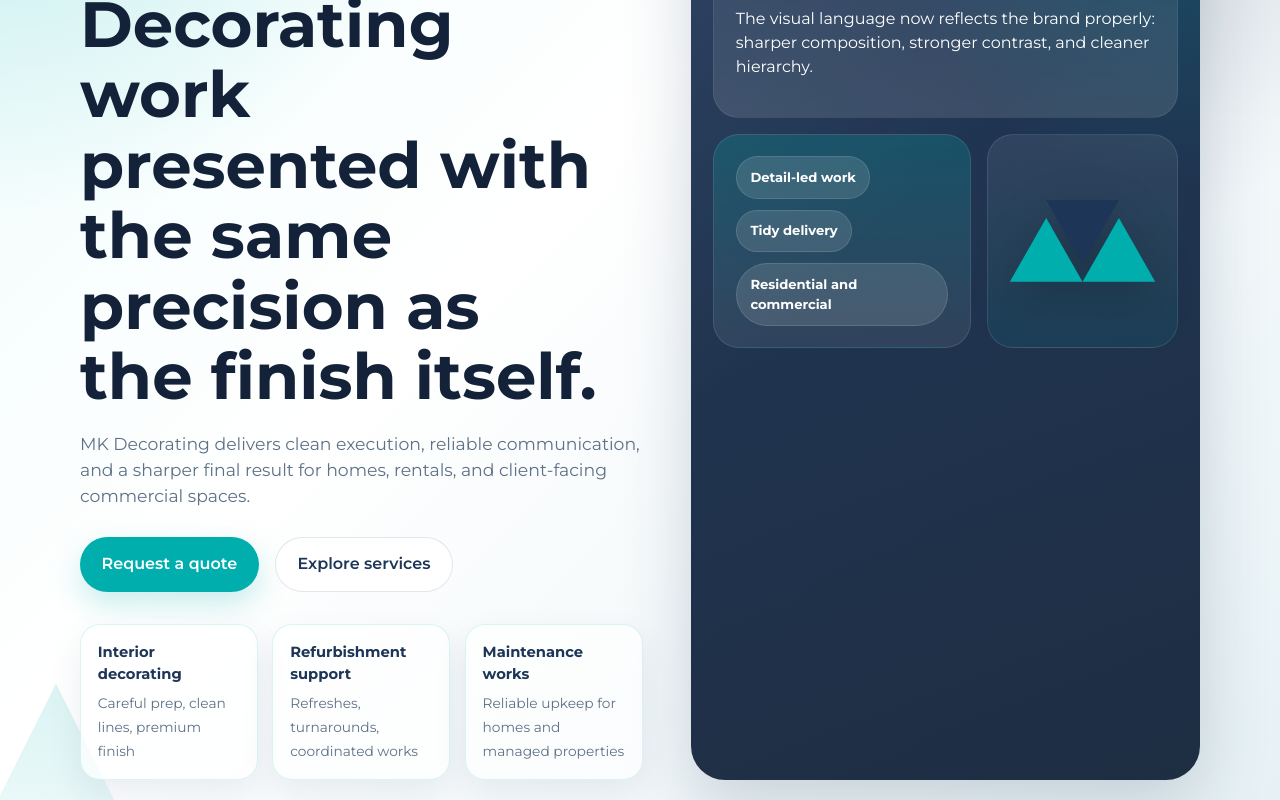
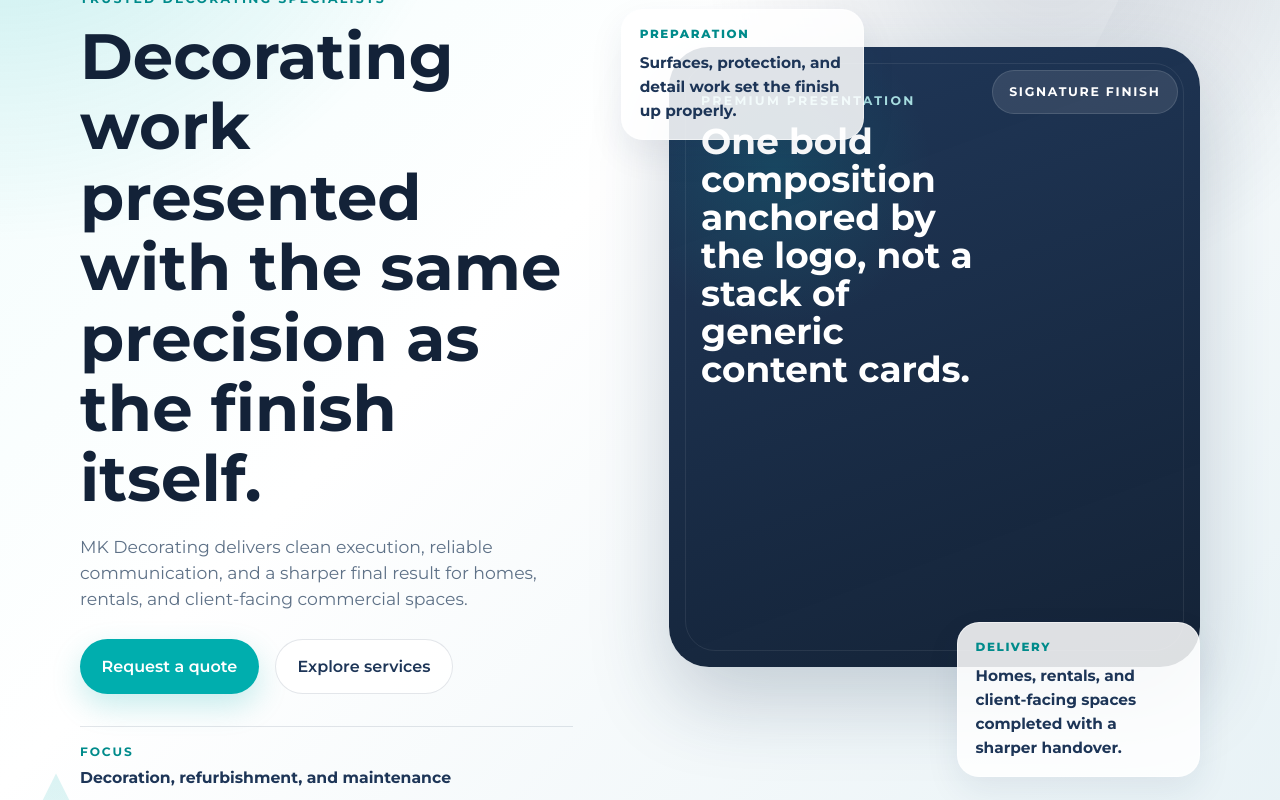
Before and after one commit to issakheirallah/mkd-website, a React (Vite) app in the folder mk-decorating-website/: page / in a window 1280 px wide. Shown: the part 320-1120 px from the top of the page. Built offline with nearby package versions, Linux system fonts and the light colour scheme.

Commit message:
Site Update

```diff
--- a/mk-decorating-website/src/components/Navbar.jsx
+++ b/mk-decorating-website/src/components/Navbar.jsx
@@ -1,11 +1,18 @@
 import { Link, NavLink } from 'react-router-dom'
+import { useState } from 'react'
 import LogoMark from './LogoMark'
 
 export default function Navbar() {
+  const [isOpen, setIsOpen] = useState(false)
+
+  function closeMenu() {
+    setIsOpen(false)
+  }
+
   return (
     <header className="navbar">
       <div className="container navbar-inner">
-        <Link to="/" className="brand">
+        <Link to="/" className="brand" onClick={closeMenu}>
           <LogoMark className="brand-logo" />
           <span className="brand-copy">
             <span className="brand-title">MK Decorating</span>
@@ -13,13 +20,25 @@ export default function Navbar() {
           </span>
         </Link>
 
-        <nav className="nav-links">
-          <NavLink to="/" end>Home</NavLink>
-          <NavLink to="/services">Services</NavLink>
-          <NavLink to="/projects">Projects</NavLink>
-          <NavLink to="/faq">FAQ</NavLink>
-          <NavLink to="/about">About</NavLink>
-          <NavLink to="/contact">Contact</NavLink>
+        <button
+          type="button"
+          className={`nav-toggle ${isOpen ? 'is-open' : ''}`}
+          aria-expanded={isOpen}
+          aria-label="Toggle navigation menu"
+          onClick={() => setIsOpen((current) => !current)}
+        >
+          <span></span>
+          <span></span>
+          <span></span>
+        </button>
+
+        <nav className={`nav-links ${isOpen ? 'is-open' : ''}`}>
+          <NavLink to="/" end onClick={closeMenu}>Home</NavLink>
+          <NavLink to="/services" onClick={closeMenu}>Services</NavLink>
+          <NavLink to="/projects" onClick={closeMenu}>Projects</NavLink>
+          <NavLink to="/faq" onClick={closeMenu}>FAQ</NavLink>
+          <NavLink to="/about" onClick={closeMenu}>About</NavLink>
+          <NavLink to="/contact" onClick={closeMenu}>Contact</NavLink>
         </nav>
       </div>
     </header>
--- a/mk-decorating-website/src/content/siteContent.js
+++ b/mk-decorating-website/src/content/siteContent.js
@@ -4,6 +4,34 @@ export const businessInfo = {
   serviceArea: 'Add towns, boroughs, or regions you cover',
   responsePromise: 'Fast replies and clear, written quotes.',
 }
+
+export const trustSignals = [
+  'Residential, rental, and commercial work',
+  'Clear written scopes before work starts',
+  'Tidy preparation and professional handover',
+  'Practical guidance on materials and finish choices',
+]
+
+export const testimonials = [
+  {
+    quote:
+      'The work was organised properly from the start, the finish was sharp, and the house was left clean at the end of each day.',
+    author: 'Homeowner client',
+    context: 'Interior redecoration',
+  },
+  {
+    quote:
+      'Fast turnaround, clear communication, and a noticeably better presentation for the property before new tenants moved in.',
+    author: 'Landlord client',
+    context: 'Rental refresh',
+  },
+  {
+    quote:
+      'The decorating was scheduled around our trading hours and the finished space looked more polished immediately.',
+    author: 'Commercial client',
+    context: 'Office refinish',
+  },
+]
 
 export const featuredProjects = [
   {
--- a/mk-decorating-website/src/pages/Home.jsx
+++ b/mk-decorating-website/src/pages/Home.jsx
@@ -1,6 +1,6 @@
 import { Link } from 'react-router-dom'
 import LogoMark from '../components/LogoMark'
-import { featuredProjects } from '../content/siteContent'
+import { featuredProjects, testimonials, trustSignals } from '../content/siteContent'
 
 export default function Home() {
   return (
@@ -22,43 +22,35 @@ export default function Home() {
               <Link to="/services" className="btn btn-secondary">Explore services</Link>
             </div>
 
-            <div className="hero-stats">
-              <div className="hero-stat">
-                <strong>Interior decorating</strong>
-                <span>Careful prep, clean lines, premium finish</span>
+            <div className="hero-meta">
+              <div className="hero-meta-item">
+                <span className="hero-meta-label">Focus</span>
+                <strong>Decoration, refurbishment, and maintenance</strong>
               </div>
-              <div className="hero-stat">
-                <strong>Refurbishment support</strong>
-                <span>Refreshes, turnarounds, coordinated works</span>
-              </div>
-              <div className="hero-stat">
-                <strong>Maintenance works</strong>
-                <span>Reliable upkeep for homes and managed properties</span>
+              <div className="hero-meta-item">
+                <span className="hero-meta-label">Standard</span>
+                <strong>Clean prep, clear scope, polished handover</strong>
               </div>
             </div>
           </div>
 
           <div className="hero-stage">
-            <div className="hero-stage-frame">
-              <div className="hero-stage-panel hero-stage-panel-large">
-                <p className="hero-stage-label">Signature approach</p>
-                <h3>Preparation first. Finish second. Presentation throughout.</h3>
-                <p>
-                  The visual language now reflects the brand properly: sharper composition,
-                  stronger contrast, and cleaner hierarchy.
-                </p>
+            <div className="hero-artboard">
+              <div className="hero-art-main">
+                <div className="hero-art-badge">Signature finish</div>
+                <div className="hero-art-copy">
+                  <p className="hero-stage-label">Premium presentation</p>
+                  <h3>One bold composition anchored by the logo, not a stack of generic content cards.</h3>
+                </div>
               </div>
-              <div className="hero-stage-grid">
-                <div className="hero-stage-panel hero-stage-panel-accent">
-                  <span className="hero-chip">Detail-led work</span>
-                  <span className="hero-chip">Tidy delivery</span>
-                  <span className="hero-chip">Residential and commercial</span>
-                </div>
-                <div className="hero-stage-mark">
-                  <div className="hero-stage-mark-shell">
-                    <LogoMark className="hero-stage-logo" />
-                  </div>
-                </div>
+              <div className="hero-art-note hero-art-note-top">
+                <span className="hero-note-kicker">Preparation</span>
+                <strong>Surfaces, protection, and detail work set the finish up properly.</strong>
+              </div>
+
+              <div className="hero-art-note hero-art-note-bottom">
+                <span className="hero-note-kicker">Delivery</span>
+                <strong>Homes, rentals, and client-facing spaces completed with a sharper handover.</strong>
               </div>
             </div>
           </div>
@@ -158,6 +150,49 @@ export default function Home() {
           </div>
         </div>
       </section>
+
+      <section className="section testimonial-section">
+        <div className="container">
+          <div className="section-header">
+            <div>
+              <p className="eyebrow">Client confidence</p>
+              <h2>Trust builds faster when the site shows social proof and clear standards.</h2>
+            </div>
+          </div>
+
+          <div className="testimonial-grid">
+            {testimonials.map((item) => (
+              <article className="testimonial-card" key={`${item.author}-${item.context}`}>
+                <p className="testimonial-quote">“{item.quote}”</p>
+                <p className="testimonial-author">{item.author}</p>
+                <p className="testimonial-context">{item.context}</p>
+              </article>
+            ))}
+          </div>
+        </div>
+      </section>
+
+      <section className="section trust-section">
+        <div className="container trust-grid">
+          <div className="trust-panel dark-panel">
+            <p className="eyebrow">Working standard</p>
+            <h2>Small trust signals often decide whether someone gets in touch.</h2>
+            <p className="section-text trust-panel-text">
+              The site now communicates a steadier process and better first impression.
+              These final trust cues help convert that interest into enquiries.
+            </p>
+          </div>
+
+          <div className="trust-list">
+            {trustSignals.map((signal) => (
+              <article className="trust-item" key={signal}>
+                <span className="trust-bullet"></span>
+                <p>{signal}</p>
+              </article>
+            ))}
+          </div>
+        </div>
+      </section>
     </>
   )
 }
--- a/mk-decorating-website/src/styles.css
+++ b/mk-decorating-website/src/styles.css
@@ -67,6 +67,7 @@ a {
   justify-content: space-between;
   min-height: 76px;
   gap: 1rem;
+  position: relative;
 }
 
 .brand {
@@ -101,16 +102,59 @@ a {
   display: flex;
   gap: 1.25rem;
   flex-wrap: wrap;
+  align-items: center;
 }
 
 .nav-links a {
   font-size: 0.95rem;
   color: var(--color-secondary-soft);
+  transition: color 0.2s ease, transform 0.2s ease;
+}
+
+.nav-links a:hover {
+  color: var(--color-primary-deep);
+  transform: translateY(-1px);
 }
 
 .nav-links a.active {
   color: var(--color-secondary);
   font-weight: 700;
+}
+
+.nav-toggle {
+  display: none;
+  width: 48px;
+  height: 48px;
+  border: 1px solid rgba(29, 53, 87, 0.12);
+  background: rgba(255, 255, 255, 0.9);
+  border-radius: 16px;
+  padding: 0;
+  cursor: pointer;
+}
+
+.nav-toggle span {
+  display: block;
+  width: 20px;
+  height: 2px;
+  margin: 0 auto;
+  background: var(--color-secondary);
+  transition: transform 0.2s ease, opacity 0.2s ease;
+}
+
+.nav-toggle span + span {
+  margin-top: 4px;
+}
+
+.nav-toggle.is-open span:nth-child(1) {
+  transform: translateY(6px) rotate(45deg);
+}
+
+.nav-toggle.is-open span:nth-child(2) {
+  opacity: 0;
+}
+
+.nav-toggle.is-open span:nth-child(3) {
+  transform: translateY(-6px) rotate(-45deg);
 }
 
 .hero {
@@ -150,7 +194,7 @@ a {
 
 .hero-grid {
   display: grid;
-  grid-template-columns: minmax(0, 1.05fr) minmax(360px, 0.95fr);
+  grid-template-columns: minmax(0, 0.92fr) minmax(380px, 1.08fr);
   gap: 3rem;
   align-items: stretch;
 }
@@ -168,6 +212,7 @@ a {
 .hero-copy {
   position: relative;
   z-index: 1;
+  padding-top: 2rem;
 }
 
 .eyebrow {
@@ -229,11 +274,11 @@ h3 {
   padding: 0.9rem 1.35rem;
   border-radius: 999px;
   font-weight: 600;
-  transition: transform 0.2s ease, opacity 0.2s ease;
+  transition: transform 0.2s ease, opacity 0.2s ease, box-shadow 0.2s ease, background 0.2s ease;
 }
 
 .btn:hover {
-  transform: translateY(-1px);
+  transform: translateY(-2px);
 }
 
 .btn-primary {
@@ -248,78 +293,178 @@ h3 {
   color: var(--color-secondary);
 }
 
-.hero-stats {
-  margin-top: 2rem;
-  display: grid;
-  grid-template-columns: repeat(3, minmax(0, 1fr));
-  gap: 0.9rem;
-}
-
-.hero-stat {
-  padding: 1rem 1.05rem;
-  border-radius: 20px;
-  border: 1px solid rgba(0, 174, 174, 0.14);
-  background: rgba(255, 255, 255, 0.7);
+.btn-secondary:hover {
   box-shadow: var(--shadow-soft);
 }
 
-.hero-stat strong {
-  display: block;
-  color: var(--color-secondary);
-  font-size: 0.92rem;
-  margin-bottom: 0.35rem;
+.hero-meta {
+  margin-top: 2rem;
+  display: grid;
+  gap: 1rem;
+  max-width: 34rem;
 }
 
-.hero-stat span {
-  color: var(--color-muted);
-  font-size: 0.86rem;
+.hero-meta-item {
+  display: grid;
+  gap: 0.3rem;
+  padding: 1rem 0 0;
+  border-top: 1px solid rgba(29, 53, 87, 0.12);
+}
+
+.hero-meta-label {
+  text-transform: uppercase;
+  letter-spacing: 0.16em;
+  font-size: 0.76rem;
+  font-weight: 700;
+  color: var(--color-primary-deep);
+}
+
+.hero-meta-item strong {
+  color: var(--color-secondary);
+  font-size: 0.98rem;
 }
 
 .hero-stage {
   position: relative;
+  min-height: 640px;
 }
 
-.hero-stage-frame {
+.hero-artboard {
   position: relative;
   min-height: 100%;
-  padding: 1.4rem;
-  border-radius: 34px;
-  background:
-    linear-gradient(160deg, rgba(29, 53, 87, 0.98), rgba(17, 33, 55, 0.94));
-  box-shadow: 0 24px 70px rgba(29, 53, 87, 0.2);
-  overflow: hidden;
+  display: grid;
+  align-items: center;
 }
 
-.hero-stage-frame::before {
+.hero-art-main {
+  position: relative;
+  min-height: 620px;
+  margin-left: 3rem;
+  border-radius: 40px;
+  background:
+    radial-gradient(circle at 20% 20%, rgba(0, 174, 174, 0.16), transparent 24%),
+    linear-gradient(160deg, rgba(29, 53, 87, 0.99), rgba(15, 30, 50, 0.98));
+  overflow: hidden;
+  box-shadow: 0 34px 80px rgba(29, 53, 87, 0.22);
+}
+
+.hero-art-main::before {
   content: "";
   position: absolute;
-  inset: 0;
-  background:
-    linear-gradient(135deg, rgba(255, 255, 255, 0.06), transparent 40%),
-    radial-gradient(circle at top right, rgba(0, 174, 174, 0.24), transparent 32%);
-}
-
-.hero-stage-panel {
-  position: relative;
-  z-index: 1;
-  border-radius: 26px;
-  padding: 1.35rem;
-}
-
-.hero-stage-panel-large {
-  min-height: 240px;
-  display: flex;
-  flex-direction: column;
-  justify-content: flex-end;
-  background:
-    linear-gradient(180deg, rgba(255, 255, 255, 0.04), rgba(255, 255, 255, 0.12));
+  inset: 1rem;
+  border-radius: 30px;
   border: 1px solid rgba(255, 255, 255, 0.08);
 }
 
-.hero-stage-panel-large h3,
-.hero-stage-panel-large p,
-.hero-stage-label {
+.hero-art-badge {
+  position: absolute;
+  top: 1.4rem;
+  right: 1.4rem;
+  z-index: 2;
+  padding: 0.75rem 1rem;
+  border-radius: 999px;
+  background: rgba(255, 255, 255, 0.1);
+  border: 1px solid rgba(255, 255, 255, 0.12);
   color: white;
+  font-size: 0.78rem;
+  text-transform: uppercase;
+  letter-spacing: 0.14em;
+  font-weight: 700;
+}
+
+.hero-art-copy {
+  position: absolute;
+  left: 2rem;
+  top: 2rem;
+  z-index: 2;
+  max-width: 18rem;
+}
+
+.hero-art-copy h3 {
+  color: white;
+  font-size: clamp(1.6rem, 2.8vw, 2.3rem);
+  line-height: 1.06;
+}
+
+.hero-art-frame {
+  position: absolute;
+  inset: 11.5rem 1.8rem 1.8rem 1.8rem;
+  border-radius: 30px;
+  background:
+    linear-gradient(180deg, rgba(255, 255, 255, 0.04), rgba(255, 255, 255, 0.02));
+  border: 1px solid rgba(255, 255, 255, 0.1);
+}
+
+.hero-art-block {
+  position: absolute;
+  border-radius: 30px;
+  border: 1px solid rgba(255, 255, 255, 0.08);
+}
+
+.hero-art-block-top {
+  top: 8.5rem;
+  right: 2rem;
+  width: 48%;
+  height: 18%;
+  background: linear-gradient(180deg, rgba(255, 255, 255, 0.08), rgba(255, 255, 255, 0.02));
+}
+
+.hero-art-block-bottom {
+  left: 1.8rem;
+  bottom: 1.8rem;
+  width: 58%;
+  height: 36%;
+  background: linear-gradient(180deg, rgba(0, 174, 174, 0.16), rgba(255, 255, 255, 0.04));
+}
+
+.hero-art-triangle {
+  position: absolute;
+  clip-path: polygon(50% 0%, 100% 100%, 0% 100%);
+}
+
+.hero-art-triangle-left {
+  width: 120px;
+  height: 110px;
+  left: -24px;
+  top: 180px;
+  background: linear-gradient(180deg, rgba(0, 174, 174, 0.72), rgba(0, 174, 174, 0));
+}
+
+.hero-art-triangle-right {
+  width: 220px;
+  height: 200px;
+  right: -34px;
+  bottom: 90px;
+  background: linear-gradient(180deg, rgba(255, 255, 255, 0.12), rgba(255, 255, 255, 0));
+}
+
+.hero-art-triangle-center {
+  width: 210px;
+  height: 170px;
+  left: 38%;
+  bottom: 32%;
+  background: linear-gradient(180deg, rgba(0, 174, 174, 0.34), rgba(0, 174, 174, 0.12));
+}
+
+.hero-art-note {
+  position: absolute;
+  z-index: 3;
+  width: min(260px, 42%);
+  padding: 1rem 1.1rem;
+  border-radius: 22px;
+  background: rgba(255, 255, 255, 0.86);
+  border: 1px solid rgba(255, 255, 255, 0.52);
+  box-shadow: var(--shadow-soft);
+}
+
+.hero-art-note-top {
+  left: 0;
+  top: 16%;
+}
+
+.hero-art-note-bottom {
+  right: 0;
+  bottom: 9%;
 }
 
 .hero-stage-label {
@@ -331,57 +476,20 @@ h3 {
   font-weight: 700;
 }
 
-.hero-stage-grid {
-  position: relative;
-  z-index: 1;
-  margin-top: 1rem;
-  display: grid;
-  grid-template-columns: 1.15fr 0.85fr;
-  gap: 1rem;
+.hero-note-kicker {
+  display: block;
+  margin-bottom: 0.45rem;
+  color: var(--color-primary-deep);
+  text-transform: uppercase;
+  letter-spacing: 0.14em;
+  font-size: 0.74rem;
+  font-weight: 800;
 }
 
-.hero-stage-panel-accent {
-  min-height: 180px;
-  background:
-    linear-gradient(180deg, rgba(0, 174, 174, 0.24), rgba(255, 255, 255, 0.08));
-  border: 1px solid rgba(255, 255, 255, 0.1);
-  display: flex;
-  align-content: flex-start;
-  flex-wrap: wrap;
-  gap: 0.7rem;
-}
-
-.hero-chip {
-  display: inline-flex;
-  padding: 0.65rem 0.85rem;
-  border-radius: 999px;
-  background: rgba(255, 255, 255, 0.12);
-  border: 1px solid rgba(255, 255, 255, 0.12);
-  color: white;
-  font-size: 0.82rem;
-  font-weight: 700;
-}
-
-.hero-stage-mark {
-  display: flex;
-  align-items: stretch;
-}
-
-.hero-stage-mark-shell {
-  width: 100%;
-  min-height: 180px;
-  border-radius: 26px;
-  background:
-    linear-gradient(180deg, rgba(255, 255, 255, 0.08), rgba(0, 174, 174, 0.1));
-  border: 1px solid rgba(255, 255, 255, 0.1);
-  display: grid;
-  place-items: center;
-}
-
-.hero-stage-logo {
-  width: min(190px, 78%);
-  height: auto;
-  filter: drop-shadow(0 16px 24px rgba(0, 0, 0, 0.2));
+.hero-art-note strong {
+  color: var(--color-secondary);
+  font-size: 0.96rem;
+  line-height: 1.45;
 }
 
 .info-card,
@@ -475,6 +583,12 @@ h3 {
   background: rgba(255, 255, 255, 0.92);
   border: 1px solid var(--color-line);
   box-shadow: var(--shadow-soft);
+  transition: transform 0.22s ease, box-shadow 0.22s ease;
+}
+
+.showcase-card:hover {
+  transform: translateY(-4px);
+  box-shadow: 0 20px 40px rgba(29, 53, 87, 0.12);
 }
 
 .showcase-card-featured {
@@ -775,6 +889,97 @@ h3 {
   color: var(--color-muted);
 }
 
+.testimonial-section {
+  background:
+    linear-gradient(180deg, rgba(255, 255, 255, 0.36), rgba(0, 174, 174, 0.04));
+}
+
+.testimonial-grid {
+  margin-top: 2rem;
+  display: grid;
+  grid-template-columns: repeat(3, minmax(0, 1fr));
+  gap: 1rem;
+}
+
+.testimonial-card {
+  padding: 1.5rem;
+  border-radius: 28px;
+  background: rgba(255, 255, 255, 0.94);
+  border: 1px solid var(--color-line);
+  box-shadow: var(--shadow-soft);
+}
+
+.testimonial-quote {
+  margin: 0;
+  color: var(--color-secondary);
+  font-size: 1rem;
+  line-height: 1.7;
+}
+
+.testimonial-author {
+  margin: 1.25rem 0 0.2rem;
+  font-weight: 800;
+  color: var(--color-ink);
+}
+
+.testimonial-context {
+  margin: 0;
+  color: var(--color-primary-deep);
+  font-size: 0.9rem;
+  text-transform: uppercase;
+  letter-spacing: 0.12em;
+}
+
+.trust-section {
+  padding-top: 0;
+}
+
+.trust-grid {
+  display: grid;
+  grid-template-columns: 0.9fr 1.1fr;
+  gap: 1rem;
+  align-items: stretch;
+}
+
+.trust-panel {
+  padding: 1.75rem;
+}
+
+.trust-panel-text {
+  color: rgba(232, 244, 247, 0.84);
+}
+
+.trust-list {
+  display: grid;
+  gap: 1rem;
+}
+
+.trust-item {
+  display: grid;
+  grid-template-columns: auto 1fr;
+  gap: 1rem;
+  align-items: center;
+  padding: 1.2rem 1.35rem;
+  border-radius: 24px;
+  background: rgba(255, 255, 255, 0.92);
+  border: 1px solid var(--color-line);
+  box-shadow: var(--shadow-soft);
+}
+
+.trust-item p {
+  margin: 0;
+  color: var(--color-secondary);
+  font-weight: 600;
+}
+
+.trust-bullet {
+  width: 14px;
+  height: 14px;
+  border-radius: 50%;
+  background: linear-gradient(180deg, var(--color-primary), var(--color-primary-deep));
+  box-shadow: 0 0 0 6px rgba(0, 174, 174, 0.1);
+}
+
 .footer {
   background:
     linear-gradient(180deg, #1d3557, #162842);
@@ -808,11 +1013,11 @@ h3 {
 
 @media (max-width: 900px) {
   .hero-grid,
-  .hero-stage-grid,
-  .hero-stats,
   .value-band-grid,
   .showcase-grid,
   .process-grid,
+  .testimonial-grid,
+  .trust-grid,
   .two-column,
   .faq-layout,
   .footer-inner,
@@ -820,8 +1025,35 @@ h3 {
     grid-template-columns: 1fr;
   }
 
+  .nav-toggle {
+    display: inline-grid;
+    place-items: center;
+  }
+
   .nav-links {
     display: none;
+    position: absolute;
+    top: calc(100% + 0.75rem);
+    left: 0;
+    right: 0;
+    padding: 1rem;
+    border-radius: 24px;
+    background: rgba(255, 255, 255, 0.96);
+    border: 1px solid var(--color-line);
+    box-shadow: 0 20px 40px rgba(29, 53, 87, 0.12);
+    flex-direction: column;
+    align-items: stretch;
+    gap: 0.35rem;
+  }
+
+  .nav-links.is-open {
+    display: flex;
+  }
+
+  .nav-links a {
+    padding: 0.9rem 1rem;
+    border-radius: 16px;
+    background: rgba(244, 251, 251, 0.75);
   }
 
   .brand-logo {
@@ -832,8 +1064,54 @@ h3 {
     width: 140px;
   }
 
-  .hero-stage-frame {
-    padding: 1rem;
+  .hero-copy {
+    padding-top: 0;
+  }
+
+  .hero-stage {
+    min-height: auto;
+  }
+
+  .hero-art-main {
+    min-height: 460px;
+    margin-left: 0;
+  }
+
+  .hero-art-copy {
+    left: 1.25rem;
+    top: 1.25rem;
+    max-width: 15rem;
+  }
+
+  .hero-art-frame {
+    inset: 10rem 1rem 1rem 1rem;
+  }
+
+  .hero-art-block-top {
+    top: 7.6rem;
+    right: 1rem;
+    width: 58%;
+  }
+
+  .hero-art-block-bottom {
+    left: 1rem;
+    bottom: 1rem;
+    width: 72%;
+    height: 34%;
+  }
+
+  .hero-art-note {
+    position: relative;
+    width: 100%;
+  }
+
+  .hero-art-note-top,
+  .hero-art-note-bottom {
+    top: auto;
+    right: auto;
+    bottom: auto;
+    left: auto;
+    margin-top: 1rem;
   }
 
   .section-header {
```
Also changed, not shown: 6 other files (tests, documents, lock files or other folders).
